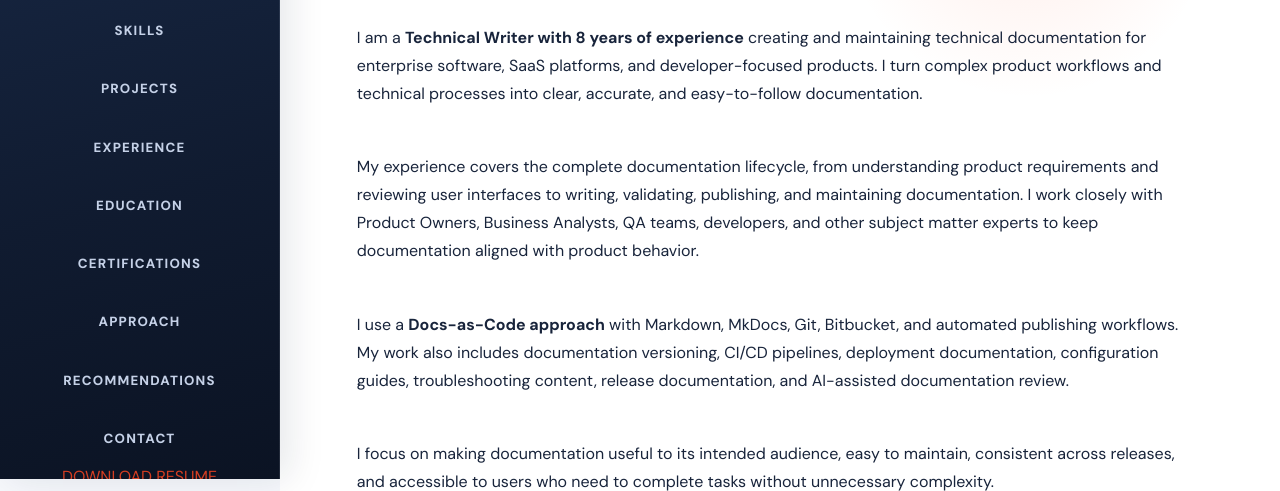
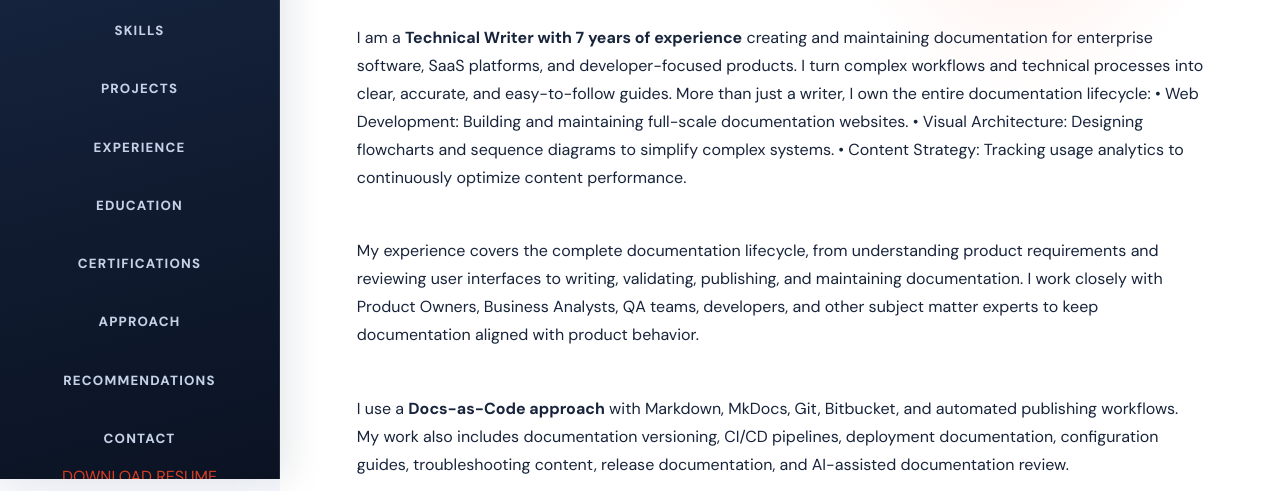
Before and after one commit to vinuu1990/vinod-portfolio, a plain HTML site: page index.html in a window 1280 px wide. Shown: the part 321-812 px from the top of the page. Drawn offline with Linux system fonts and the light colour scheme.

Commit message:
Update index.html

```diff
--- a/index.html
+++ b/index.html
@@ -71,11 +71,13 @@
       </p>
 
       <p>
-        I am a <strong>Technical Writer with 8 years of experience</strong>
-        creating and maintaining technical documentation for enterprise
-        software, SaaS platforms, and developer-focused products. I turn
-        complex product workflows and technical processes into clear,
-        accurate, and easy-to-follow documentation.
+        I am a <strong>Technical Writer with 7 years of experience</strong>
+        creating and maintaining documentation for enterprise software, SaaS platforms, and developer-focused products.
+        I turn complex workflows and technical processes into clear, accurate, and easy-to-follow guides.
+        More than just a writer, I own the entire documentation lifecycle:
+        • Web Development: Building and maintaining full-scale documentation websites.
+        • Visual Architecture: Designing flowcharts and sequence diagrams to simplify complex systems.
+        • Content Strategy: Tracking usage analytics to continuously optimize content performance.
       </p>
 
       <br>
```
